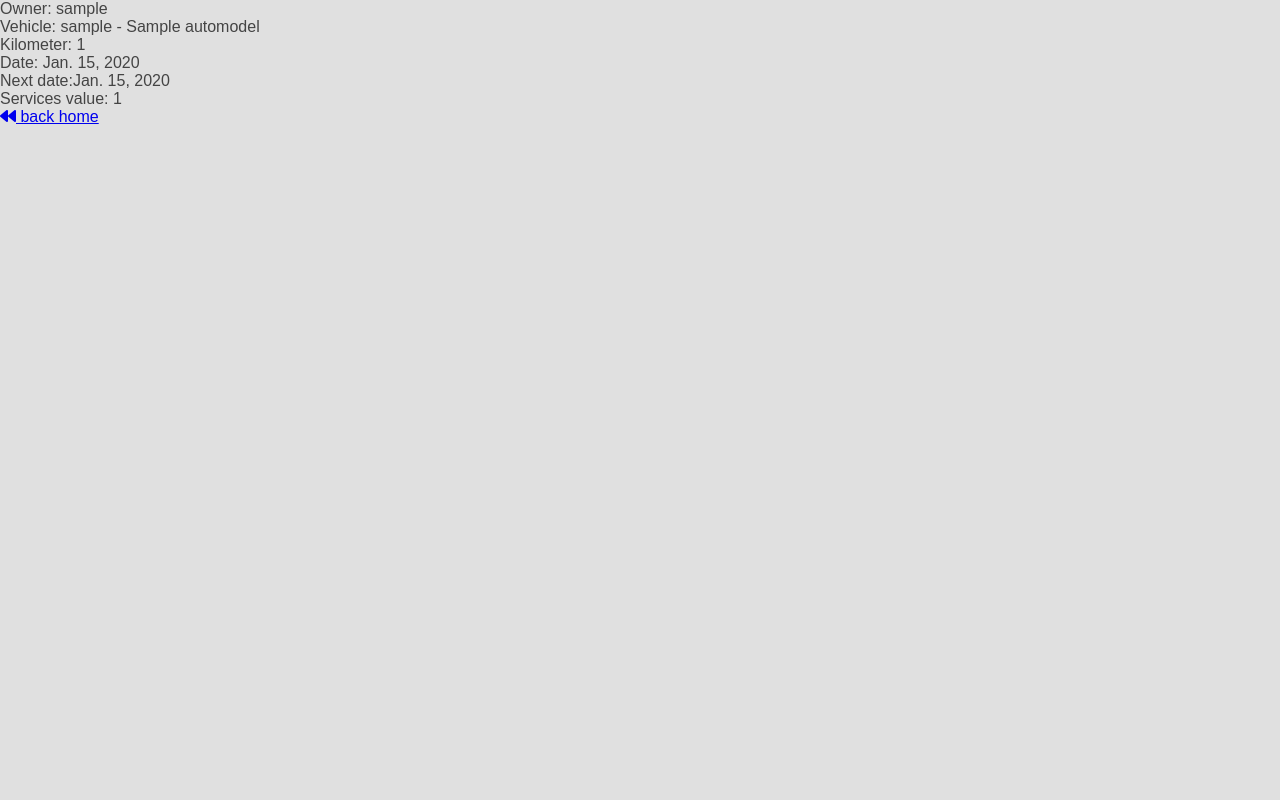
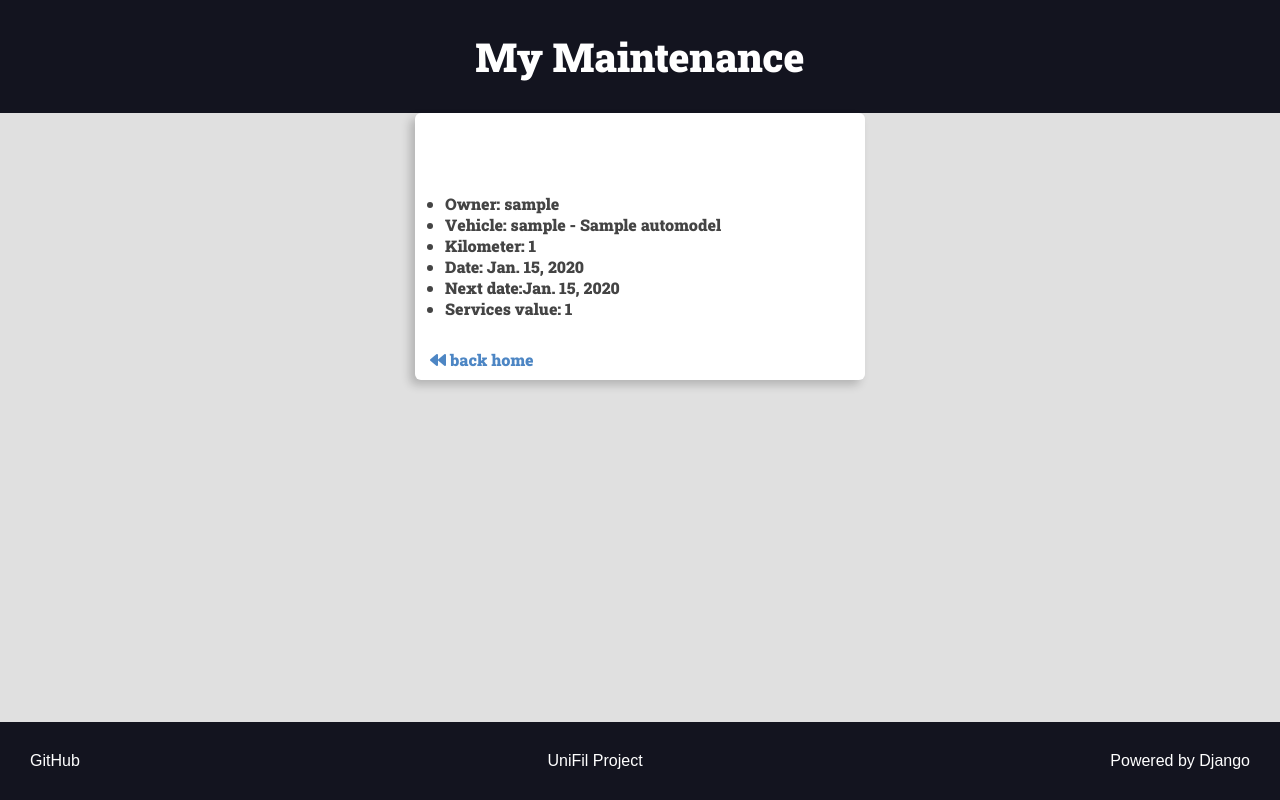
Before and after one commit to FelipeTreis/extension_work, a Django app: page /maintenance/1/ in a window 1280 px wide. Run offline with Django 4.2, Linux system fonts and the light colour scheme; tables that the repository leaves empty hold one stand-in row (Sample ...).

Commit message:
Added styles

```diff
--- a/base_static/global/css/styles.css
+++ b/base_static/global/css/styles.css
@@ -76,6 +76,122 @@ h6 {
 
 .main-content {
   padding-top: 0;
+}
+
+.main-content-list {
+  display: grid;
+  grid-template-columns: repeat(auto-fit, minmax(340px, 1fr));
+  gap: var(--spacing-gutter-large);
+}
+
+/* Header */
+.main-header-container {
+  background-color: var(--color-primary-dark);
+}
+
+.main-logo-icon {
+  margin-right: 2rem;
+}
+
+.main-logo {
+  font-size: 4rem;
+  color: var(--color-white);
+  text-decoration: none;
+  display: flex;
+  flex-flow: row nowrap;
+  align-items: center;
+  justify-content: center;
+  width: fit-content;
+  margin: 0 auto;
+}
+
+/* Detail */
+.main-content-detail .content-list-item {
+  max-width: 45rem;
+  margin: 0 auto;
+}
+
+.main-content-detail .content-list-item:hover {
+  transform: scale(1);
+  box-shadow: -0.5rem 0.5rem 1.5rem rgba(0, 0, 0, 0.2);
+}
+
+.content-title-container {
+  padding: var(--spacing-gutter-medium);
+  padding-bottom: 2rem;
+  text-align: center;
+}
+
+.content-title-container a {
+  text-decoration: none;
+  color: var(--color-primary-dark-hover);
+  transition: all 300ms ease-in-out;
+}
+
+.content-title-container a:hover {
+  color: var(--color-primary-dark);
+}
+
+.content {
+  background-color: var(--color-white);
+  box-shadow: -0.5rem 0.5rem 1rem rgba(0, 0, 0, 0.2);
+  transform: scale(1);
+  transition: all 300ms ease-in-out;
+  border-radius: 0.6rem;
+  overflow: hidden;
+}
+
+.content-list-item {
+  max-width: 45rem;
+  height: fit-content;
+}
+
+.content-list-item:hover {
+  transform: scale(1.02);
+  box-shadow: -0.8rem 0.8rem 1.8rem rgba(0, 0, 0, 0.25);
+}
+
+.content-footer a {
+  background: var(--color-primary-dark);
+  display: block;
+  color: var(--color-white);
+  text-decoration: none;
+  text-align: center;
+  padding: 2rem;
+  transition: all 300ms ease-in-out;
+}
+
+.content-footer a:hover {
+  filter: brightness(1.7);
+}
+
+.main-information {
+  padding: var(--spacing-gutter-medium);
+  font-family: var(--font-headings);
+  color: var(--color-dark-text);
+}
+
+/* Footer */
+.main-footer {
+  position: fixed;
+  bottom: 0;
+  width: 100%;
+  display: flex;
+  align-items: center;
+  justify-content: space-between;
+  background: var(--color-primary-dark);
+  color: var(--color-gray-0);
+  padding: var(--spacing-gutter-medium);
+}
+
+.main-footer a {
+  color: var(--color-white);
+  text-decoration: none;
+  transition: all 300ms ease-in-out;
+}
+
+.main-footer a:hover {
+  filter: brightness(0.8);
 }
 
 /* Forms */
@@ -187,6 +303,23 @@ h6 {
   text-align: center;
 }
 
+.padding {
+  padding-left: 1.5rem;
+  padding-bottom: 1rem;
+}
+
+.back {
+  font-family: var(--font-headings);
+  font-size: 1.6rem;
+  color: var(--color-info-dark);
+  text-decoration: none;
+  transition: all 300ms ease-in-out;
+}
+
+.back:hover {
+  color: var(--color-primary-hover);
+}
+
 @media (max-width: 600px) {
   .main-content-list,
   .form-content-grid {
--- a/base_templates/templates/app/pages/content_view.html
+++ b/base_templates/templates/app/pages/content_view.html
@@ -3,5 +3,7 @@
 {% block title %} | {{ content.vehicle }}{% endblock title %}
 
 {% block content %}
+<div class="main-content main-content-detail container">
     {% include 'templates/app/partials/content.html' %}
+</diV>
 {% endblock content %}
--- a/base_templates/templates/app/pages/home.html
+++ b/base_templates/templates/app/pages/home.html
@@ -3,9 +3,13 @@
 {% block title %} | Home {% endblock title %}
 
 {% block content %}
+<div class="main-content main-content-list container">
     {% for content in contents %}
         {% include 'templates/app/partials/content.html' %}
     {% empty %}
-        <h1>Didn't find here!</h1>
+        <div class="margin">
+            <h1>Didn't find here!</h1>
+        </div>
     {% endfor %}
+</div>
 {% endblock content %}
--- a/base_templates/templates/app/partials/content.html
+++ b/base_templates/templates/app/partials/content.html
@@ -1,13 +1,23 @@
 <div class="content content-list-item">
     <div class="content-title-container">
         {% if is_detail_view is not True %}
-            <div class="main-content">
-                <a class="content-list" href="{% url 'app:content' content.id%}">{{ content.vehicle }}</a>
+            <div class="content-title-container">
+                <h2 class="content-title">
+                    <a href="{% url 'app:content' content.id%}">{{ content.vehicle }}</a>
+                </h2>
             </div>
         {% endif %}
     </div>
+    {% if is_detail_view is not True %}
+        <footer class="content-footer">
+            <a class="content-read-more button button-dark button-full-width" href="{% url 'app:content' content.id %}">
+                <i class="fas fa-eye"></i>
+                <span>See more...</span>
+            </a>
+        </footer>
+    {% endif %}
     {% if is_detail_view is True %}
-        <div class="main-content-text">
+        <div class="main-information">
             <ul>
                 <li>Owner: {{ content.owner }}</li>
                 <li>Vehicle: {{ content.vehicle }}</li>
@@ -17,8 +27,8 @@
                 <li>Services value: {{ content.full_value }}</li>
             </ul>
         </div>
-        <div class="main-content">
-            <a class="content-list" href="{% url 'app:home' %}"><i class="fas fa-backward"></i> back home</a>
+        <div class="main-content padding">
+            <a class="content-list back" href="{% url 'app:home' %}"><i class="fas fa-backward"></i> back home</a>
         </div>
     {% endif %}
 </div>
--- a/base_templates/templates/app/partials/footer.html
+++ b/base_templates/templates/app/partials/footer.html
@@ -0,0 +1,11 @@
+<footer class="main-footer">
+    <div>
+        <a href="https://github.com/FelipeTreis/extension_work">GitHub</a>
+    </div>
+    <div>
+        <a href="https://unifil.br/" target="_blank" rel="noreferrer noopener">UniFil Project</a>
+    </div>
+    <div>
+        <a href="https://www.djangoproject.com/" target="_blank" rel="noreferrer noopener">Powered by Django</a>
+    </div>
+</footer>
--- a/base_templates/templates/app/partials/header.html
+++ b/base_templates/templates/app/partials/header.html
@@ -0,0 +1,9 @@
+<header class="main-header-container">
+    <div class="main-header container">
+        <h1>
+            <a class="main-logo" href="{% url 'app:home' %}">
+                <span class="main-logo-text">My Maintenance</span>
+            </a>
+        </h1>
+    </div>
+</header>
```
